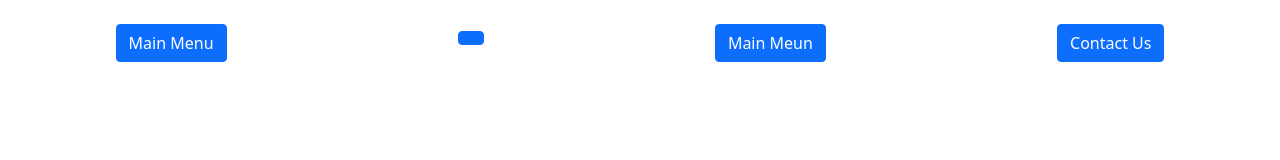
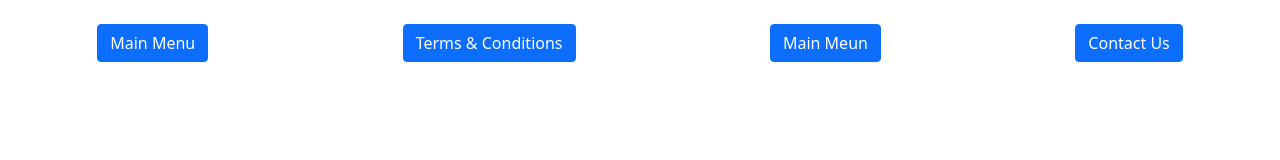
Before and after one commit to Ganesh-909/coderflow, a plain HTML site: page pysheet.html in a window 1280 px wide. Drawn offline with nearby package versions, Linux system fonts and the light colour scheme.

Commit message:
Update pysheet.html

```diff
--- a/pysheet.html
+++ b/pysheet.html
@@ -20,8 +20,8 @@
       </a>
     </li>
     <li class="nav-item">
-      <a class="btn btn-primary " data-bs-toggle="offcanvas" href="#offcanvasExample" role="button" aria-controls="offcanvasExample">
-
+      <a href="/coderflow/html5.html" class="btn btn-primary ">
+        Terms & Conditions
       </a>
     </li>
     <li class="nav-item">
```
